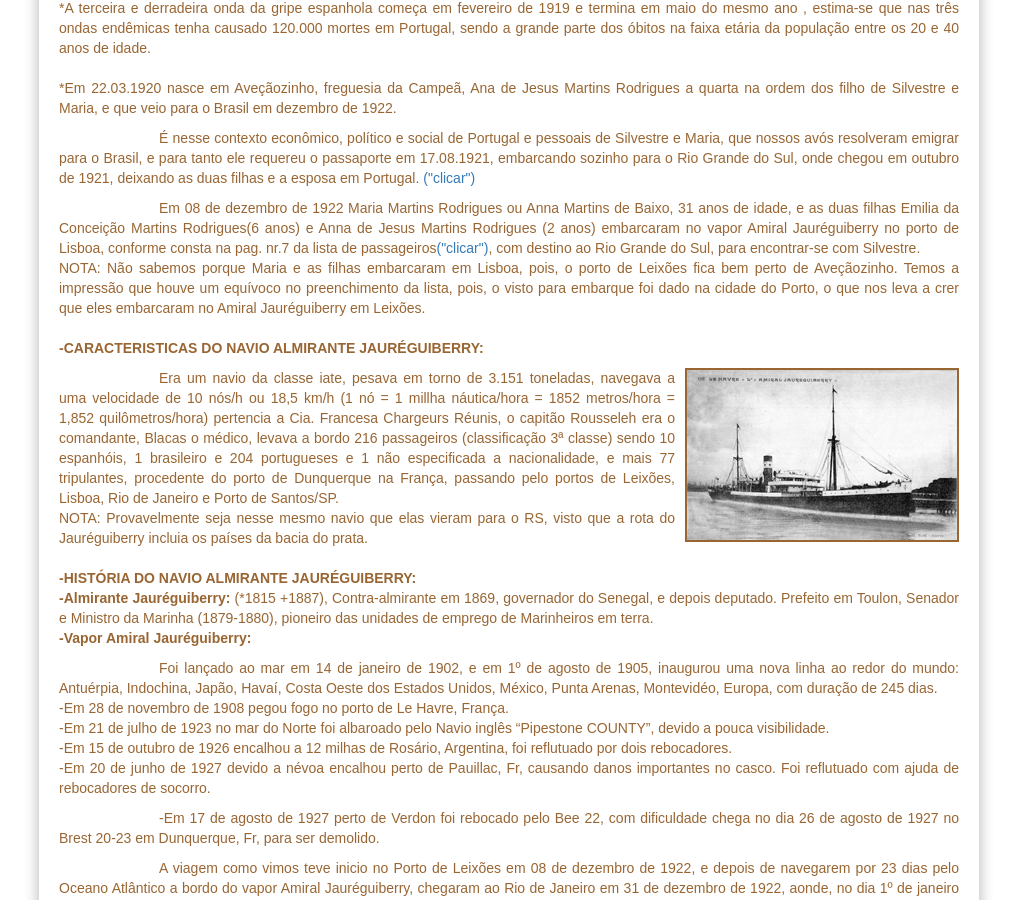
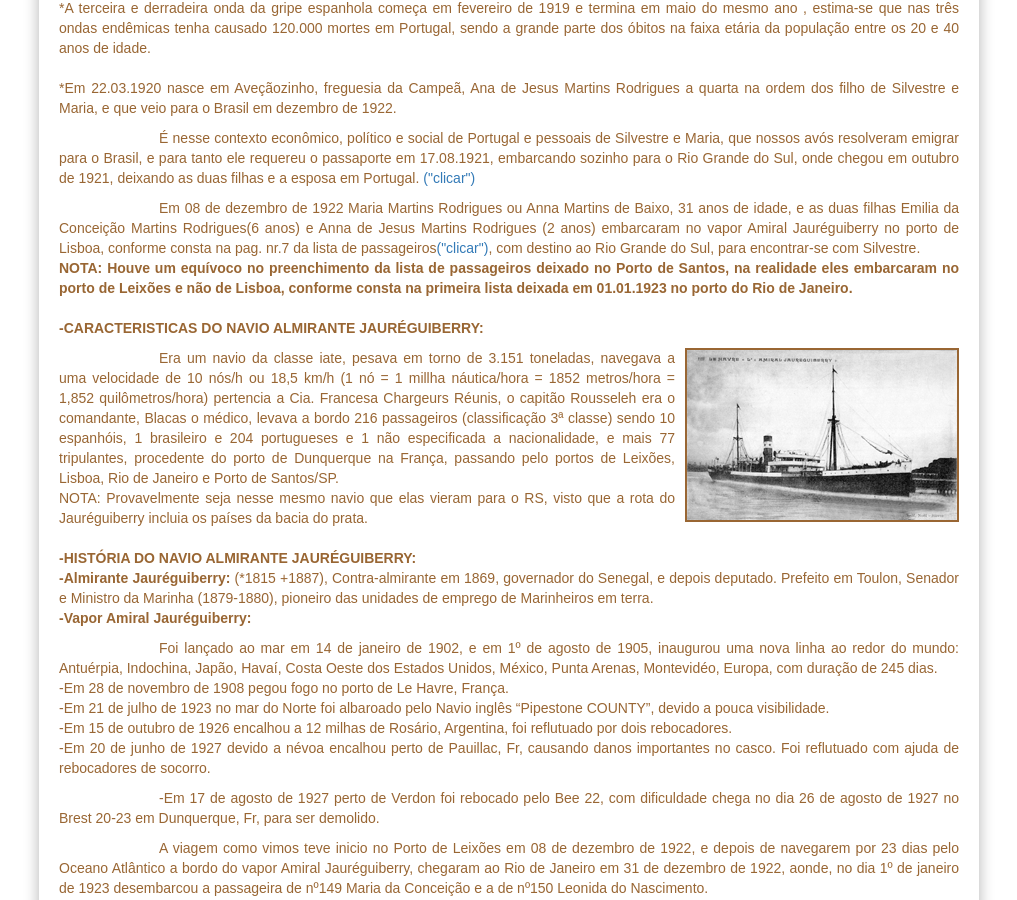
Before and after one commit to claudiovargas1955/claudiovargas1955.github.io, a Jekyll site: the page built from _pages/historia-de-silvestre.html, in a window 1280 px wide and 900 px high, scrolled down 9439 px. Shown: the whole window, without its empty margins (131-1148 px from the left). Built offline with Jekyll 4.4.1, drawn with Linux system fonts in a browser that asks for light colours; some web fonts are replaced.

Commit message:
Update historia-de-silvestre.html

```diff
--- a/_pages/historia-de-silvestre.html
+++ b/_pages/historia-de-silvestre.html
@@ -486,9 +486,9 @@ Sul, onde chegou em outubro de 1921, deixando as duas filhas e a esposa em Portu
 filhas Emilia da Conceição Martins Rodrigues(6 anos) e Anna de Jesus Martins Rodrigues (2 anos) embarcaram no vapor Amiral
 Jauréguiberry  no porto de Lisboa, conforme consta na pag. nr.7 da lista de passageiros<a href="http://museudaimigracao.org.br/acervodigital/upload/listas/BR_APESP_MI_LP_012825.pdf" target="_blank";>("clicar")</a>,
 com destino ao Rio Grande do Sul, para encontrar-se com Silvestre.<br/>
-NOTA: Não sabemos porque Maria e as filhas embarcaram em Lisboa, pois, o porto de Leixões fica bem perto de Aveçãozinho. Temos a
-impressão que houve um equívoco no preenchimento da lista, pois, o visto para embarque foi dado na cidade do Porto, o que nos leva a
-crer que eles embarcaram no Amiral Jauréguiberry em Leixões.<br/><br/>    <b>-CARACTERISTICAS DO NAVIO ALMIRANTE JAURÉGUIBERRY:</b>
+<b>NOTA: Houve um equívoco no preenchimento da lista de passageiros deixado no Porto de Santos, na realidade eles embarcaram no porto de
+ Leixões e não de Lisboa, conforme consta na primeira lista deixada em 01.01.1923 no porto do Rio de Janeiro.</b><br/><br/>
+<b>-CARACTERISTICAS DO NAVIO ALMIRANTE JAURÉGUIBERRY:</b>
 <p><img class="dir" style="float:right"; src="/images/1450587600amiral4.png"; title="Vapor Amiral Jauréguiberry em Le Havre";/></p>
 <p style="text-indent:100px";/>Era um navio da classe iate, pesava em torno de 3.151 toneladas, navegava a uma velocidade de 10 nós/h
 ou 18,5 km/h (1 nó = 1 millha náutica/hora = 1852 metros/hora = 1,852 quilômetros/hora) pertencia a Cia. Francesa Chargeurs Réunis, o
```
